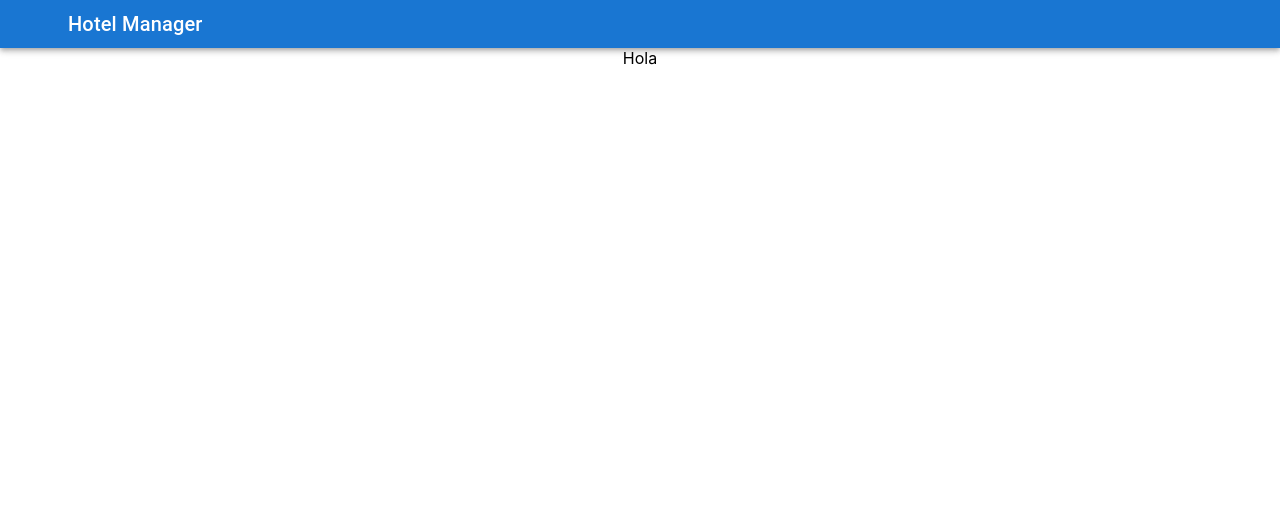
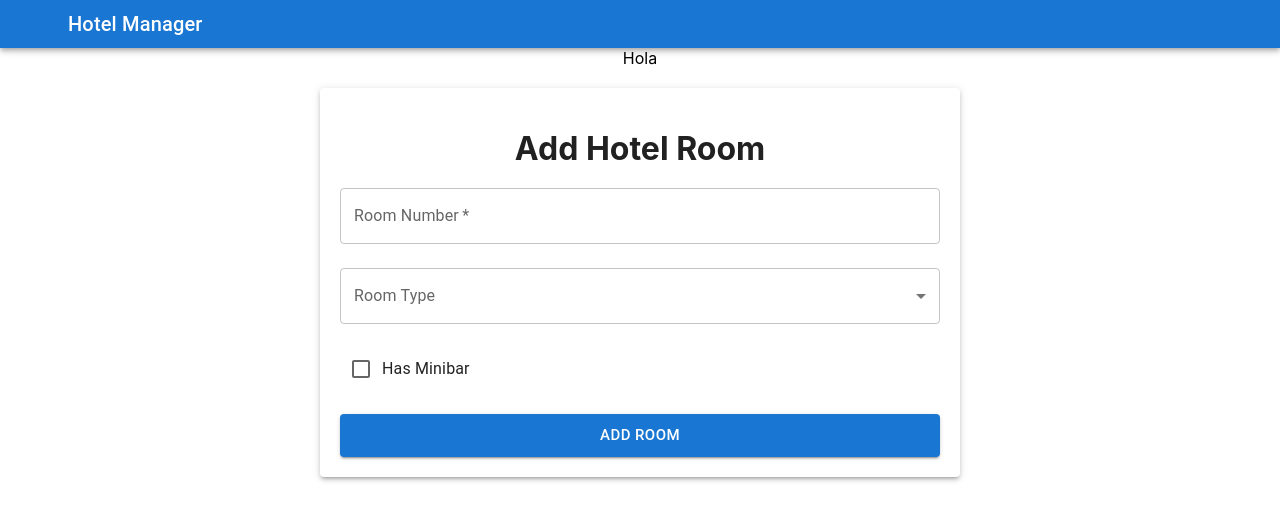
Before and after one commit to indalec/hotelmanager, a React (Create React App) app in the folder hotelmanager-frontend/: page / in a window 1280 px wide. Shown: the top 520 px of the page. Built offline with nearby package versions, Linux system fonts and the light colour scheme; some icons are missing.

Commit message:
feat: add AddHotelRoom component and DropdownRoomType for room management; update CORS policy

```diff
--- a/hotelmanager-frontend/src/App.js
+++ b/hotelmanager-frontend/src/App.js
@@ -1,11 +1,13 @@
 import './App.css';
 import Appbar from './components/Appbar';
+import AddHotelRoom from './components/AddHotelRoom';
 
 function App() {
   return (
     <div className="App">
 <Appbar />
 Hola
+<AddHotelRoom />
     </div>
   );
 }
--- /dev/null
+++ b/hotelmanager-frontend/src/components/AddHotelRoom.js
@@ -0,0 +1,96 @@
+import * as React from 'react';
+import { useState } from 'react';
+import Box from '@mui/material/Box';
+import TextField from '@mui/material/TextField';
+import { Container, Paper, Button, FormControlLabel, Checkbox, Stack } from '@mui/material';
+import DropdownRoomType from './DropdownRoomType';
+
+export default function AddHotelRoom() {
+  const paperStyle = { padding: '20px 20px', width: 600, margin: "20px auto" };
+  const [roomNumber, setRoomNumber] = useState('');
+  const [roomType, setRoomType] = useState('');
+  const [hasMinibar, setHasMinibar] = useState(false);
+
+  const handleSubmit = async (e) => {
+    e.preventDefault();
+    const hotelRoom = {
+      roomNumber: parseInt(roomNumber),
+      roomType,
+      hasMinibar
+    };
+
+    try {
+      const response = await fetch('http://localhost:8080/hotel-room/add', {
+        method: 'POST',
+        headers: {
+          'Content-Type': 'application/json',
+        },
+        body: JSON.stringify(hotelRoom),
+      });
+
+      if (response.ok) {
+        alert('Room added successfully!');
+        setRoomNumber('');
+        setRoomType('');
+        setHasMinibar(false);
+      } else {
+        alert('Error adding room');
+      }
+    } catch (error) {
+      console.error('Error:', error);
+      alert('Failed to add room');
+    }
+  };
+
+  return (
+    <Container>
+      <Paper elevation={3} style={paperStyle}>
+        <h1 style={{ marginBottom: '20px' }}>Add Hotel Room</h1>
+        <Box
+          component="form"
+          onSubmit={handleSubmit}
+          noValidate
+          autoComplete="off"
+        >
+          <Stack spacing={3}>
+            <TextField
+              label="Room Number"
+              variant="outlined"
+              type="number"
+              required
+              fullWidth
+              value={roomNumber}
+              onChange={(e) => setRoomNumber(e.target.value)}
+            />
+
+            <DropdownRoomType
+              value={roomType}
+              onChange={(e) => setRoomType(e.target.value)}
+            />
+
+            <FormControlLabel
+              control={
+                <Checkbox
+                  checked={hasMinibar}
+                  onChange={(e) => setHasMinibar(e.target.checked)}
+                  color="primary"
+                />
+              }
+              label="Has Minibar"
+            />
+
+            <Button
+              type="submit"
+              variant="contained"
+              color="primary"
+              fullWidth
+              size="large"
+            >
+              Add Room
+            </Button>
+          </Stack>
+        </Box>
+      </Paper>
+    </Container>
+  );
+}
--- /dev/null
+++ b/hotelmanager-frontend/src/components/DropdownRoomType.js
@@ -0,0 +1,24 @@
+import React from 'react';
+import InputLabel from '@mui/material/InputLabel';
+import MenuItem from '@mui/material/MenuItem';
+import FormControl from '@mui/material/FormControl';
+import Select, { SelectChangeEvent } from '@mui/material/Select';
+
+export default function DropdownRoomType({ value, onChange }) {
+  return (
+    <FormControl fullWidth>
+      <InputLabel id="room-type-label">Room Type</InputLabel>
+      <Select
+        labelId="room-type-label"
+        label="Room Type"
+        value={value}
+        onChange={onChange}
+        required
+      >
+        <MenuItem value="SINGLE">Single</MenuItem>
+        <MenuItem value="DOUBLE">Double</MenuItem>
+        <MenuItem value="SUITE">Suite</MenuItem>
+      </Select>
+    </FormControl>
+  );
+}
```
Also changed, not shown: hotelmanager-frontend/src/components/HotelRoom.js (deleted), 1 other file (tests, documents, lock files or other folders).
